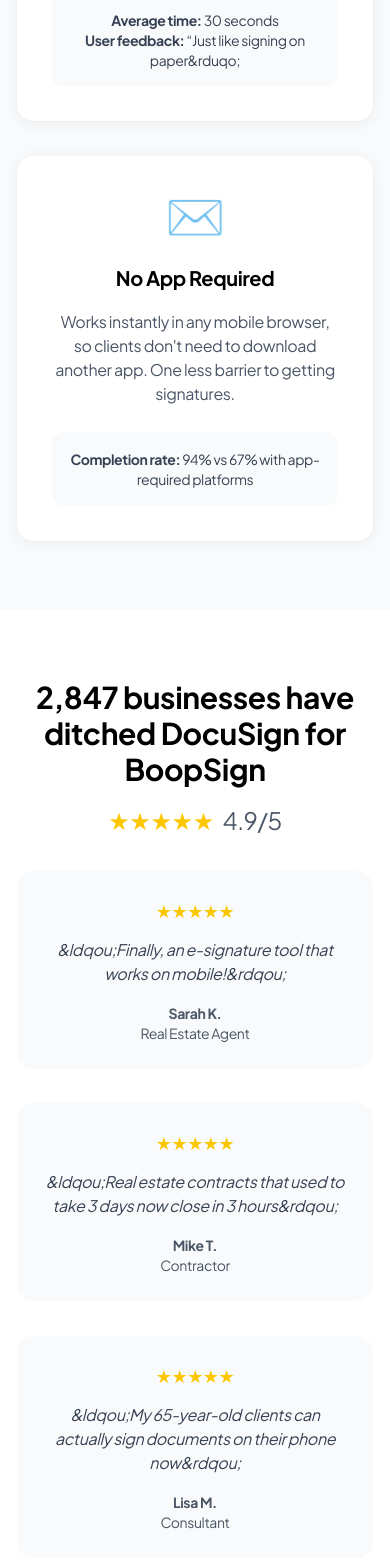
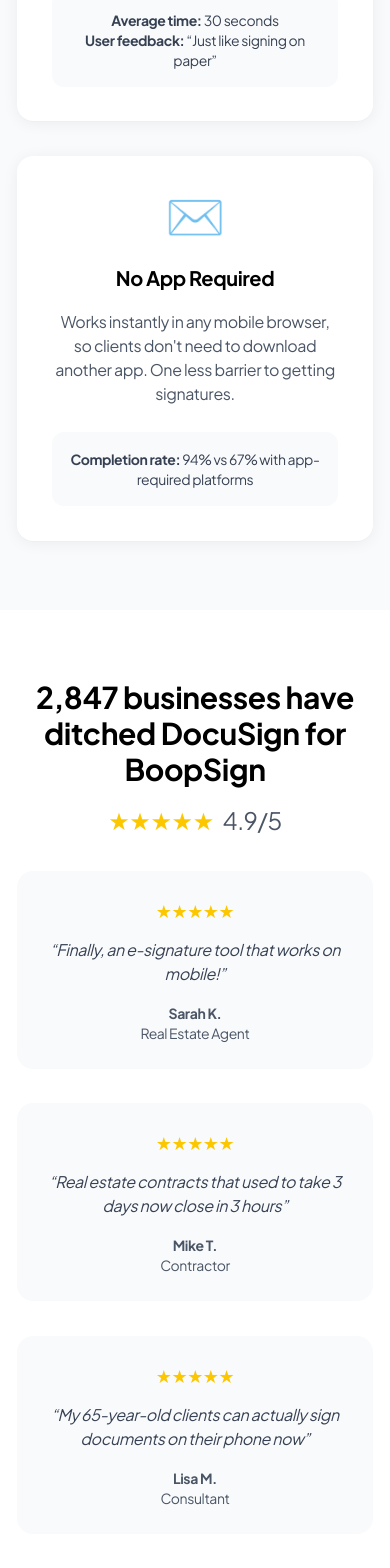
Before and after one commit to ManojBuilds/docisign, a Next.js app: page /mobile-electronic-signature in a window 390 px wide. Shown: the part 3202-4770 px from the top of the page. Built offline with nearby package versions, Linux system fonts and the light colour scheme; no server answers; a web font is replaced by a local one.

Commit message:
Fix quotation marks rendering in mobile electronic signature testimonials section

```diff
--- a/app/(seo)/mobile-electronic-signature/page.tsx
+++ b/app/(seo)/mobile-electronic-signature/page.tsx
@@ -244,7 +244,7 @@
                 <strong>Average time:</strong> 30 seconds
                 <br />
                 <strong>User feedback:</strong> &ldquo;Just like signing on
-                paper&rduqo;
+                paper&rdquo;
               </div>
             </div>
 
@@ -281,7 +281,7 @@
             <div className="bg-gray-50 p-6 rounded-xl">
               <div className="text-yellow-400 text-lg mb-3">★★★★★</div>
               <p className="text-gray-700 mb-4 italic">
-                &ldqou;Finally, an e-signature tool that works on mobile!&rdqou;
+                &ldquo;Finally, an e-signature tool that works on mobile!&rdquo;
               </p>
               <p className="text-sm text-gray-600">
                 <strong>Sarah K.</strong>
@@ -293,8 +293,8 @@
             <div className="bg-gray-50 p-6 rounded-xl">
               <div className="text-yellow-400 text-lg mb-3">★★★★★</div>
               <p className="text-gray-700 mb-4 italic">
-                &ldqou;Real estate contracts that used to take 3 days now close
-                in 3 hours&rdqou;
+                &ldquo;Real estate contracts that used to take 3 days now close
+                in 3 hours&rdquo;
               </p>
               <p className="text-sm text-gray-600">
                 <strong>Mike T.</strong>
@@ -306,8 +306,8 @@
             <div className="bg-gray-50 p-6 rounded-xl">
               <div className="text-yellow-400 text-lg mb-3">★★★★★</div>
               <p className="text-gray-700 mb-4 italic">
-                &ldqou;My 65-year-old clients can actually sign documents on
-                their phone now&rdqou;
+                &ldquo;My 65-year-old clients can actually sign documents on
+                their phone now&rdquo;
               </p>
               <p className="text-sm text-gray-600">
                 <strong>Lisa M.</strong>
```
